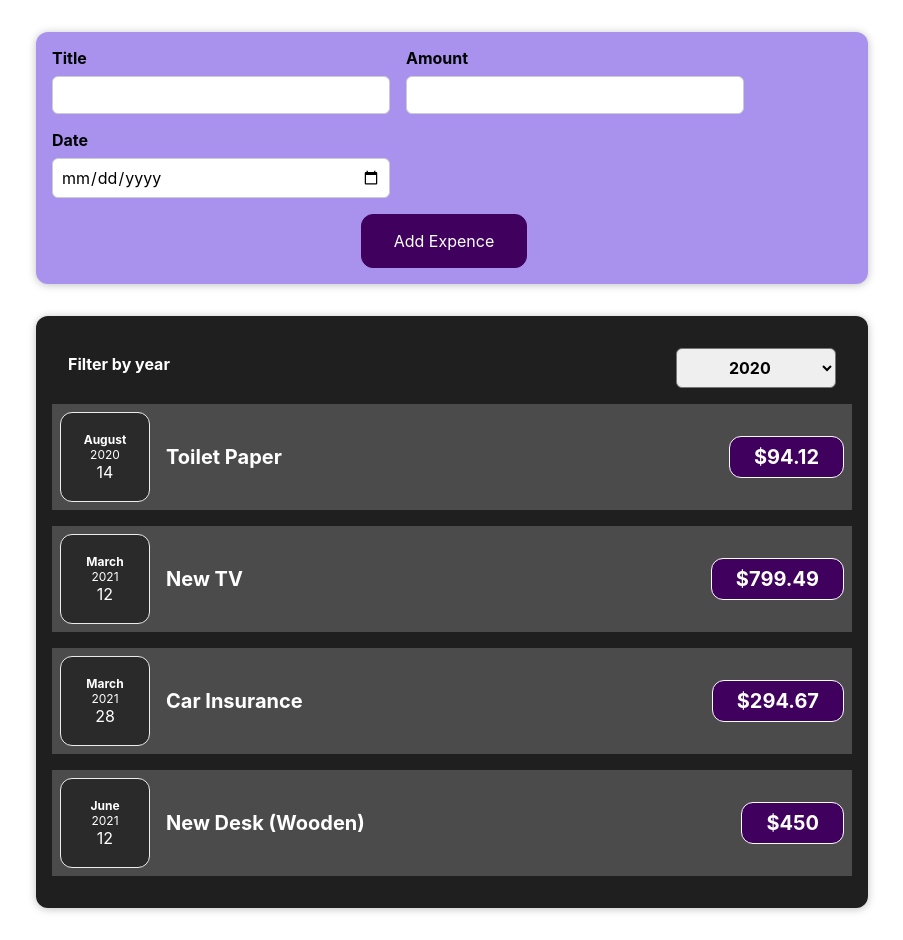
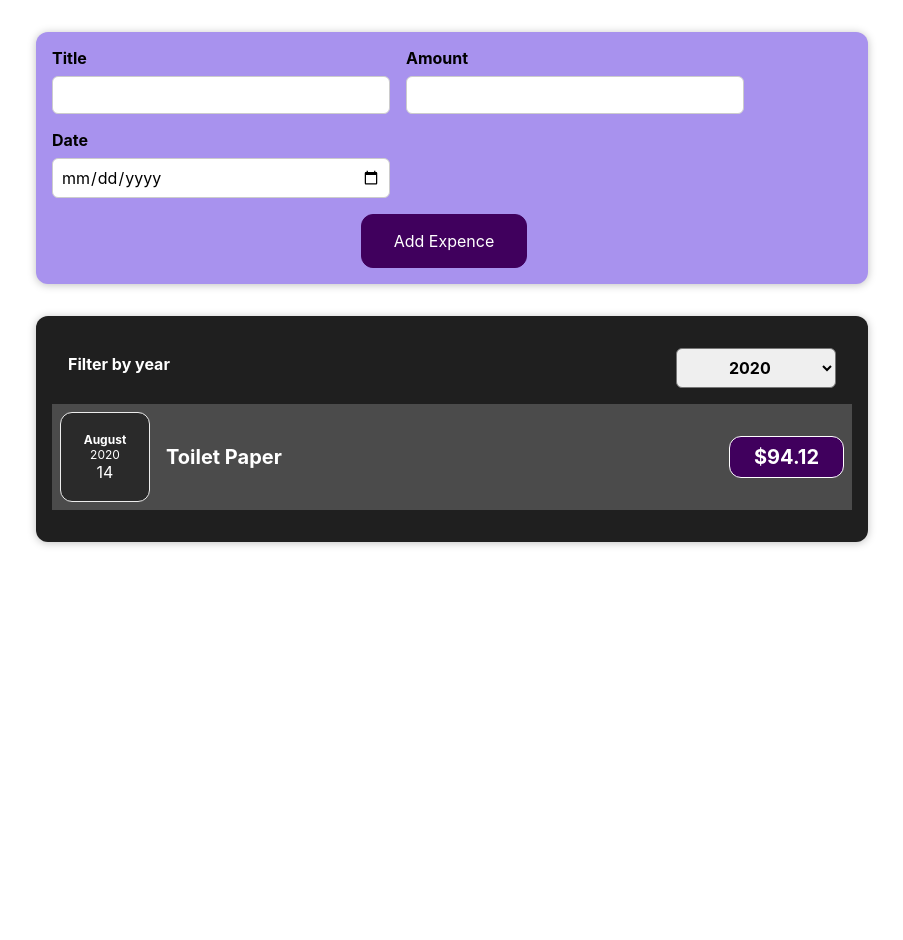
Before and after one commit to vasuleo/DailyExpenses_project_inReact, a React (Create React App) app: page / in a window 1280 px wide. Shown: the whole page, without its empty margins (188-1091 px from the left). After the commit the page ends 800 px from the top, so only its background shows below. Built offline with nearby package versions, Linux system fonts and the light colour scheme.

Commit message:
added the ExpencesItems and  filter

```diff
--- a/package.json
+++ b/package.json
@@ -6,6 +6,7 @@
     "@testing-library/jest-dom": "^5.16.2",
     "@testing-library/react": "^12.1.4",
     "@testing-library/user-event": "^13.5.0",
+    "express": "^4.17.3",
     "react": "^17.0.2",
     "react-dom": "^17.0.2",
     "react-scripts": "5.0.0",
--- a/src/componentes/Expense/Expence.js
+++ b/src/componentes/Expense/Expence.js
@@ -1,7 +1,8 @@
 import React, { useState } from "react";
-import ExpnceItem from "./ExpenceItem";
+import ExpensesList from "./ExpensesList";
 import "./Expence.css";
 import ExpensesFilter from "./ExpenceFilter";
+
 function Expenses(props) {
   const [expenceFiler, setExpenceFilter] = useState("2020");
   const onChangeFilter = (event) => {
@@ -9,20 +10,17 @@ function Expenses(props) {
     console.log(event);
   };
 
+  const filterdate = props.item.filter((expence) => {
+    return expence.date.getFullYear().toString() === expenceFiler;
+  });
+
   return (
     <div className="expenses">
       <ExpensesFilter
         selected={expenceFiler}
         onExpenceFilter={onChangeFilter}
       />
-      {props.item.map((expence) => (
-        <ExpnceItem
-          key={expence.id}
-          title={expence.title}
-          amount={expence.amount}
-          date={expence.date}
-        />
-      ))}
+      <ExpensesList item={filterdate} />
     </div>
   );
 }
--- /dev/null
+++ b/src/componentes/Expense/ExpensesList.css
@@ -0,0 +1,9 @@
+.expenses-list {
+  list-style: none;
+  padding: 0;
+}
+
+.expenses-list__fallback {
+  color: white;
+  text-align: center;
+}
--- /dev/null
+++ b/src/componentes/Expense/ExpensesList.js
@@ -0,0 +1,24 @@
+import React from "react";
+import ExpenceItem from "./ExpenceItem";
+import "./ExpensesList.css";
+
+function ExpensesList(props) {
+  if (props.item.length === 0) {
+    return <h2 className="expenses-list__fallback"> Found no expences.</h2>;
+  }
+
+  return (
+    <ul className="expenses-list">
+      {props.item.map((expence) => (
+        <ExpenceItem
+          key={expence.id}
+          title={expence.title}
+          amount={expence.amount}
+          date={expence.date}
+        />
+      ))}
+    </ul>
+  );
+}
+
+export default ExpensesList;
```
Also changed, not shown: src/componentes/NewExpence/ExpenseForm.js (+0 -17 lines), 2 other files (tests, documents, lock files or other folders).
